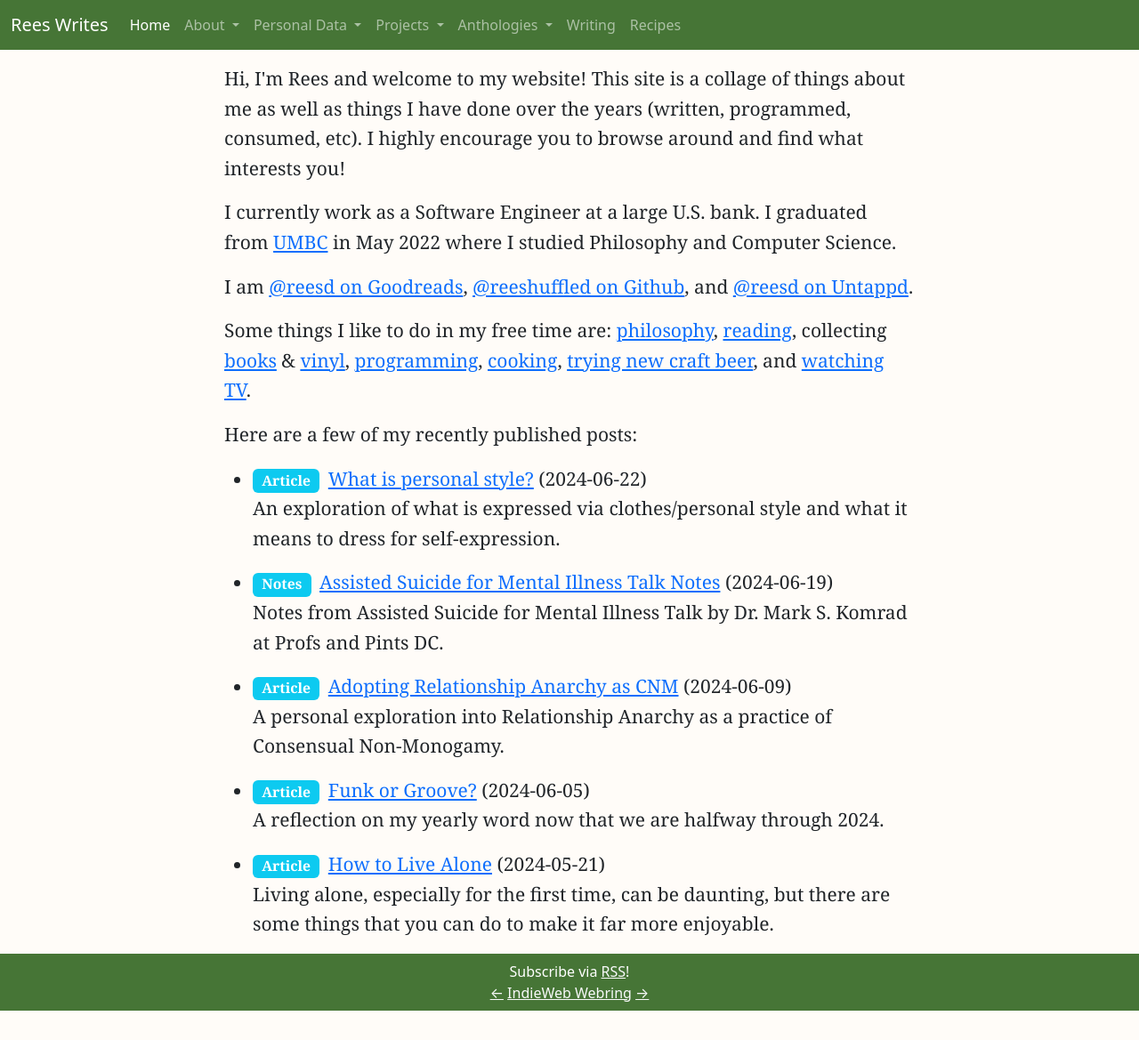
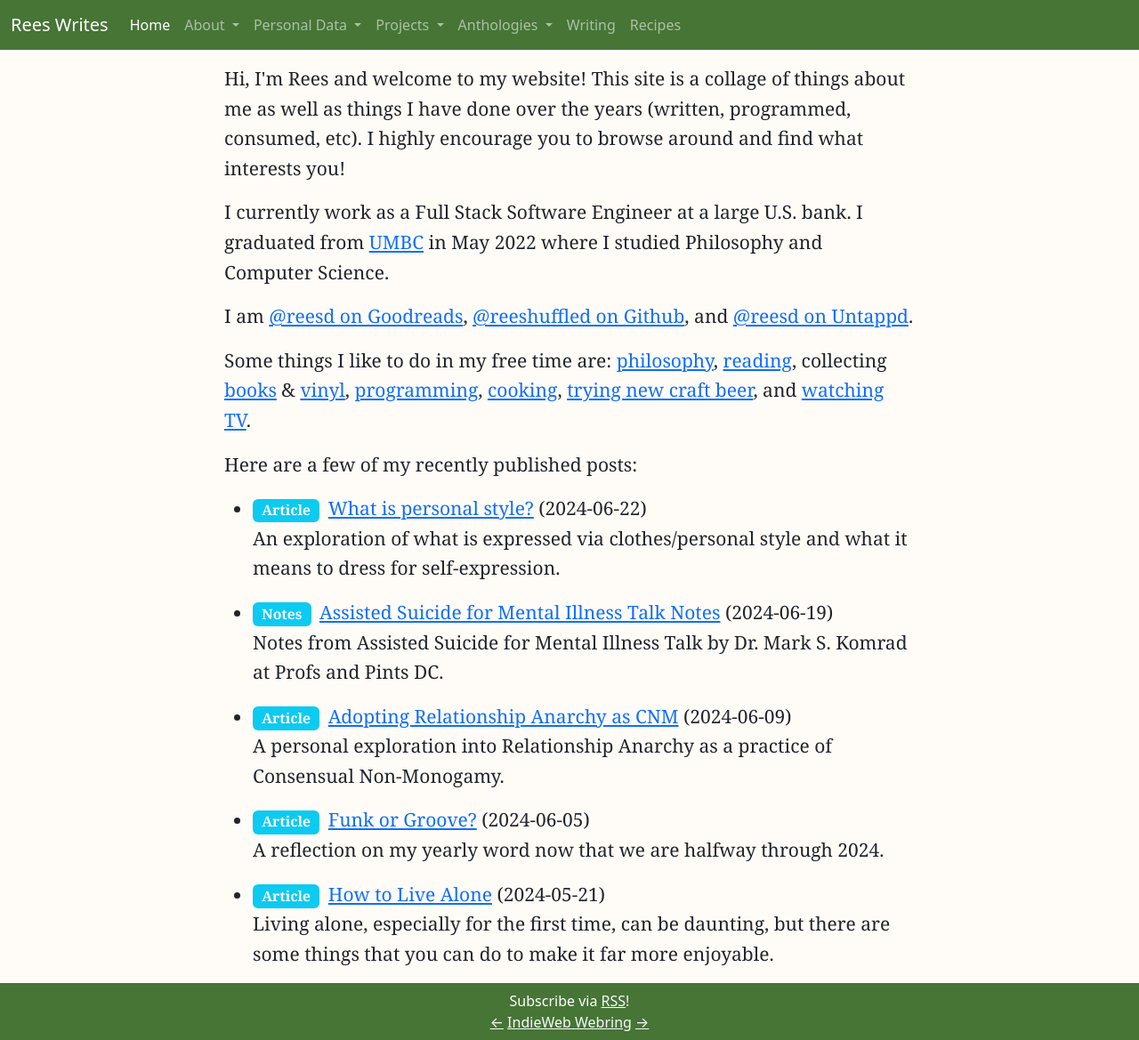
Before and after one commit to reeshuffled/reeshuffled.github.io, a Jekyll site: the page built from index.html, in a window 1280 px wide. Shown: the whole page at 89% size. Built offline with Jekyll 4.4.1, drawn with Linux system fonts in a browser that asks for light colours; before the commit the page ends 1136 px from its top, so only the background shows below that.

Commit message:
minor file cleanup

```diff
--- a/index.html
+++ b/index.html
@@ -28,7 +28,7 @@ title: Home
             </p>
 
             <p>
-                I currently work as a <span class="custom_highlight">Software Engineer</span> at a large U.S. bank. I graduated from <a href="https://umbc.edu">UMBC</a> in May 2022 where I studied
+                I currently work as a <span class="custom_highlight">Full Stack Software Engineer</span> at a large U.S. bank. I graduated from <a href="https://umbc.edu">UMBC</a> in May 2022 where I studied
                 <span class="custom_highlight">Philosophy</span> and <span class="custom_highlight">Computer Science</span>.
             </p>
 
```
Also changed, not shown: about_site.md (+1 -1 lines), anthology_life_system_development.md (+1 -0 lines), README.md.
